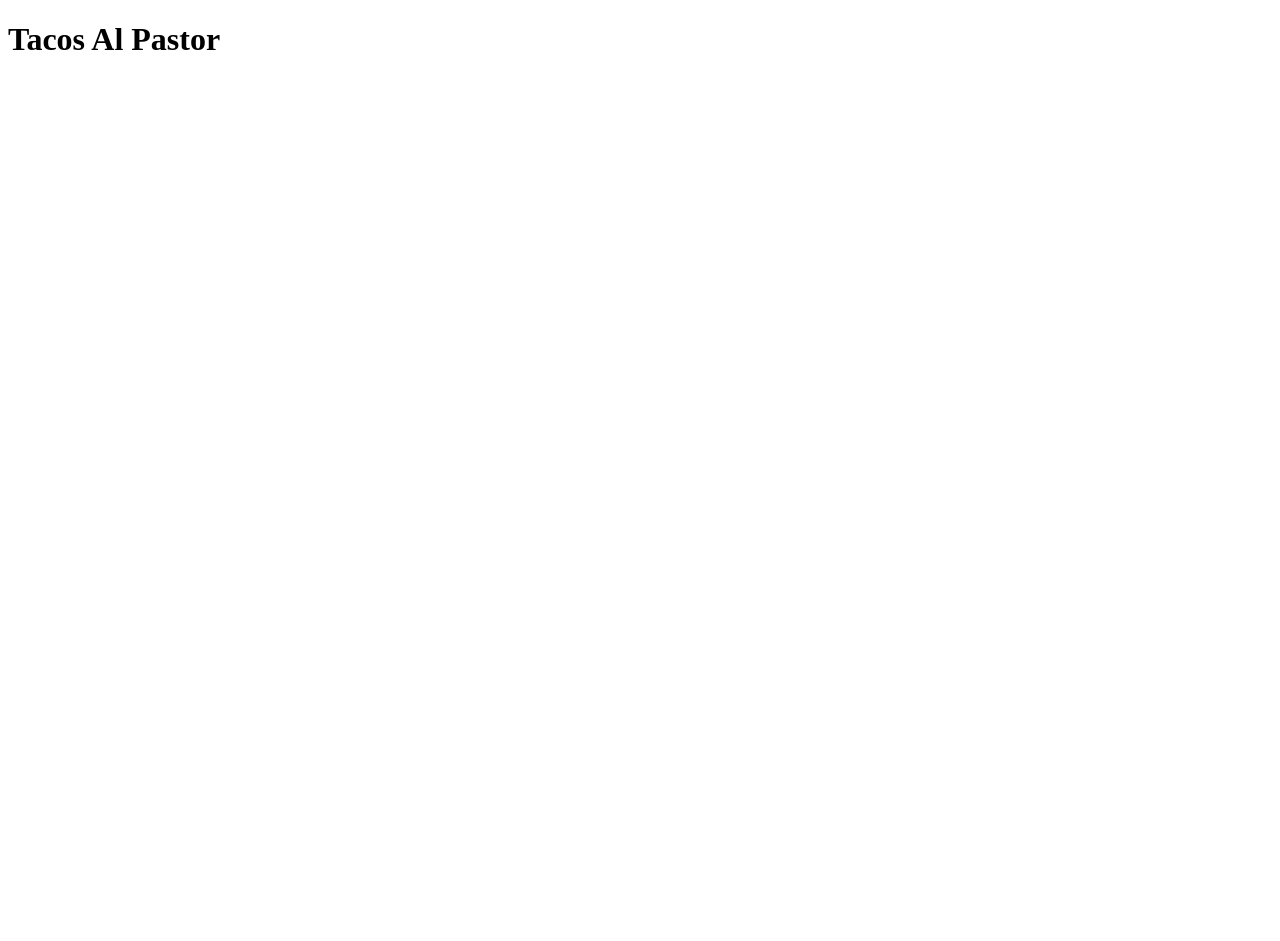
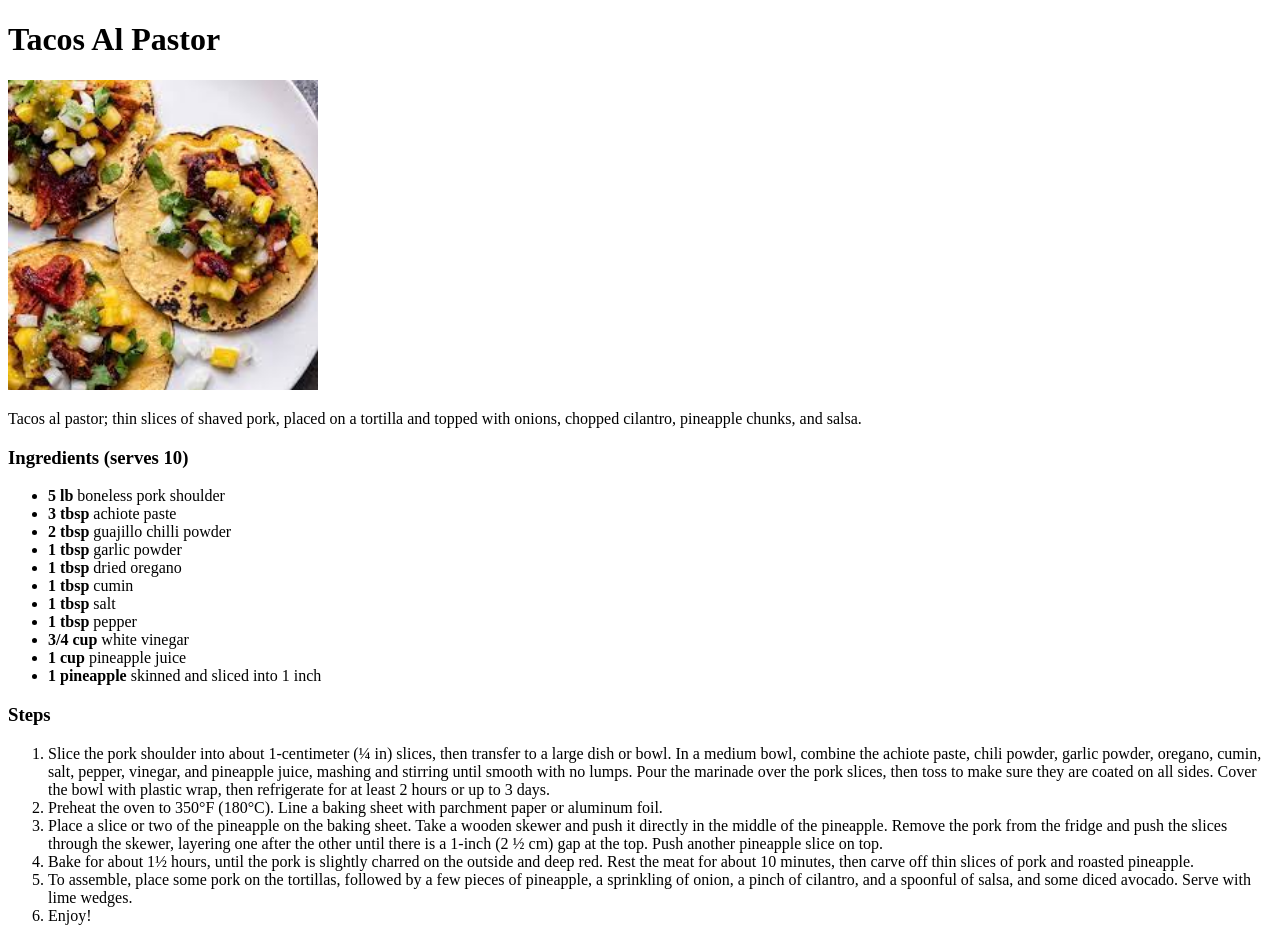
Before and after one commit to jaguilar2240/odin-recipes, a plain HTML site: page recipes/Tacos-Al-Pastor.html in a window 1280 px wide. Before the commit the page ends 800 px from the top, so only its background shows below. Drawn offline with Linux system fonts and the light colour scheme.

Commit message:
updated index.html

```diff
--- a/recipes/Tacos-Al-Pastor.html
+++ b/recipes/Tacos-Al-Pastor.html
@@ -7,5 +7,58 @@
 
     <body>
         <h1>Tacos Al Pastor</h1>
+
+        <img src="../images/tacosalpastor.jpg" alt="Tacos Al Pastor Picture" height="310" width="310">
+
+        <p>
+            Tacos al pastor; thin slices of shaved pork, placed on a tortilla and
+            topped with onions, chopped cilantro, pineapple chunks, and salsa.
+        <h3>Ingredients (serves 10)</h3>
+            <ul>
+                <li><strong> 5 lb</strong> boneless pork shoulder</li>
+                <li><strong>3 tbsp</strong> achiote paste</li>
+                <li><strong>2 tbsp</strong> guajillo chilli powder</li>
+                <li><strong>1 tbsp</strong> garlic powder</li>
+                <li><strong>1 tbsp</strong> dried oregano</li>
+                <li><strong>1 tbsp</strong> cumin</li>
+                <li><strong>1 tbsp</strong> salt</li>
+                <li><strong>1 tbsp</strong> pepper</li>
+                <li><strong>3/4 cup</strong> white vinegar</li>
+                <li><strong>1 cup</strong> pineapple juice</li>
+                <li><strong>1 pineapple</strong> skinned and sliced into 1 inch</li>
+            </ul>
+        <h3>Steps</h3>
+            <ol>
+                <li>Slice the pork shoulder into about 1-centimeter (¼ in) slices,
+                    then transfer to a large dish or bowl. In a medium bowl, combine
+                    the achiote paste, chili powder, garlic powder, oregano, cumin,
+                    salt, pepper, vinegar, and pineapple juice, mashing and stirring
+                    until smooth with no lumps. Pour the marinade over the pork
+                    slices, then toss to make sure they are coated on all sides.
+                    Cover the bowl with plastic wrap, then refrigerate for at least
+                    2 hours or up to 3 days.
+                </li>
+                <li>Preheat the oven to 350°F (180°C). Line a baking sheet with
+                    parchment paper or aluminum foil.
+                </li>
+                <li>Place a slice or two of the pineapple on the baking sheet. Take
+                    a wooden skewer and push it directly in the middle of the
+                    pineapple. Remove the pork from the fridge and push the slices
+                    through the skewer, layering one after the other until there is
+                    a 1-inch (2 ½ cm) gap at the top. Push another pineapple slice
+                    on top.
+                </li>
+                <li>Bake for about 1½ hours, until the pork is slightly charred on
+                    the outside and deep red. Rest the meat for about 10 minutes,
+                    then carve off thin slices of pork and roasted pineapple.
+                </li>
+                    <li>To assemble, place some pork on the tortillas, followed by
+                    a few pieces of pineapple, a sprinkling of onion, a pinch
+                    of cilantro, and a spoonful of salsa, and some diced
+                    avocado. Serve with lime wedges.
+                </li>
+                <li>Enjoy!</li>
+            </ol>
+        </p>
     </body>
 </html>
```
Also changed, not shown: index.html (+6 -4 lines), recipes/Enchiladas.html (+13 -9 lines), recipes/Steak-Fajitas.html (+55 -0 lines).
